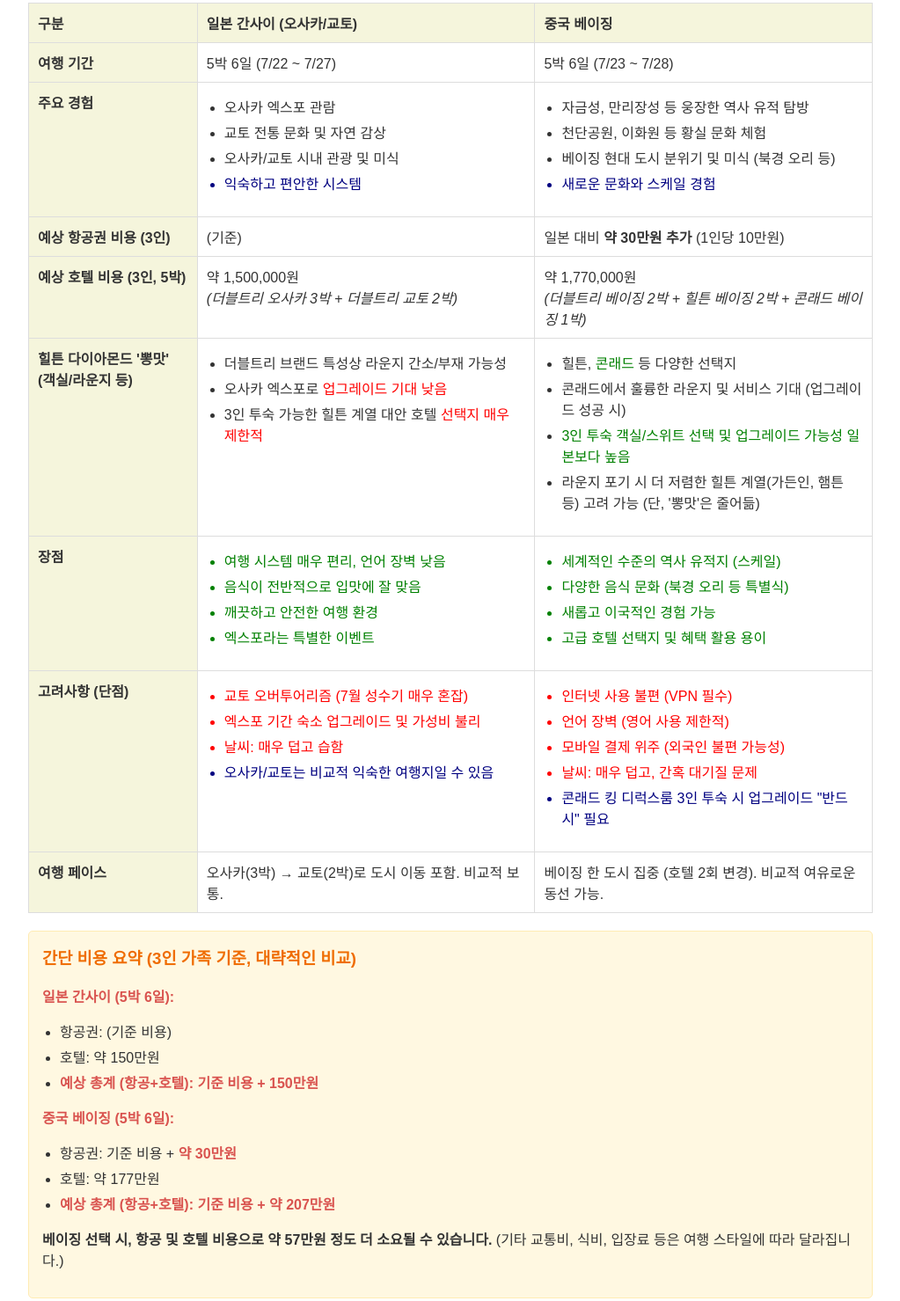
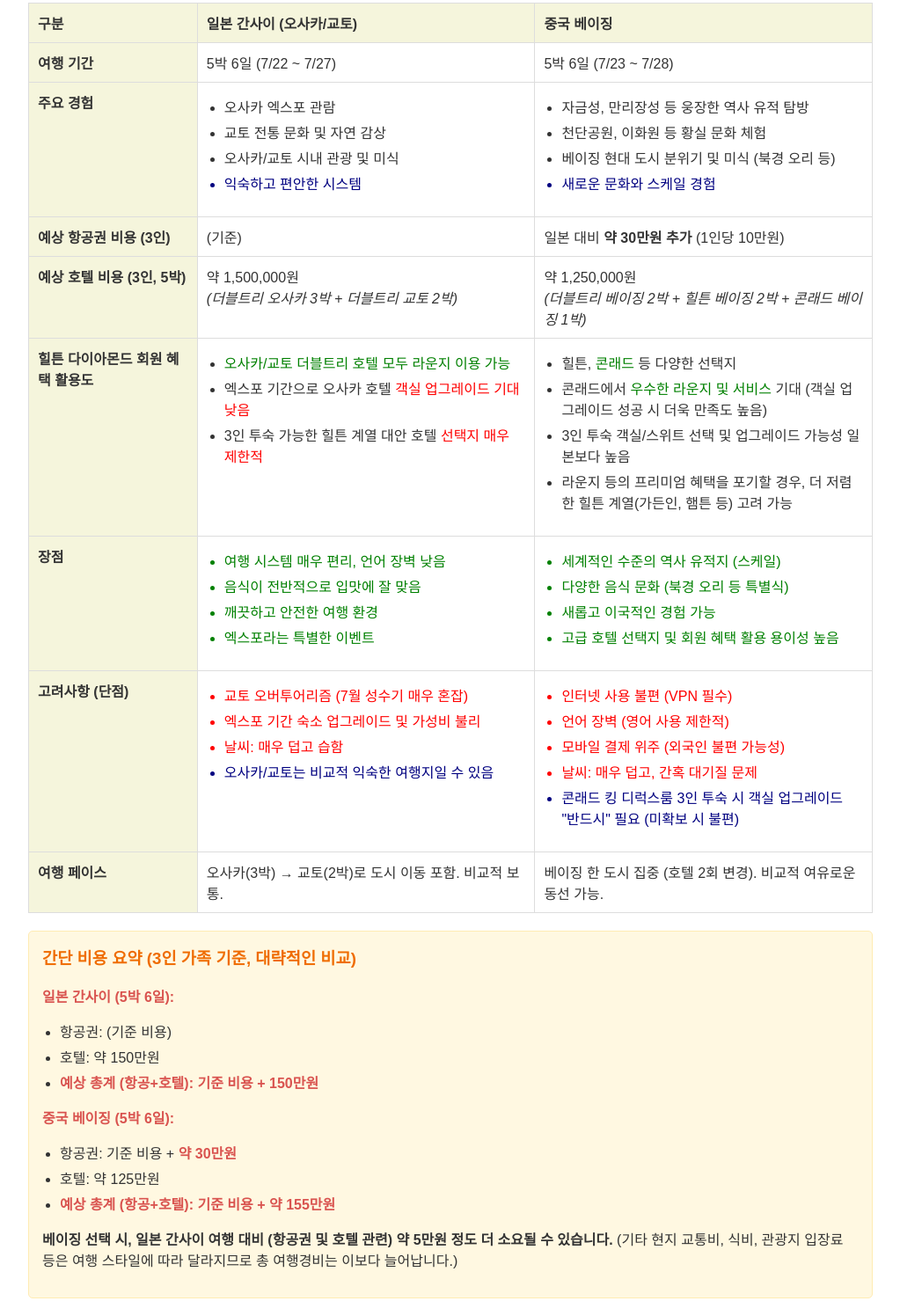
Before and after one commit to sukhoonY/travels, a plain HTML site: page comparison.html in a window 1280 px wide. Shown: the part 262-1741 px from the top of the page at 88% size, without its empty margins (128-1151 px from the left). Drawn offline with Linux system fonts and the light colour scheme.

Commit message:
Update comparison.html

```diff
--- a/comparison.html
+++ b/comparison.html
@@ -85,23 +85,23 @@
                         <tr>
                             <th>예상 호텔 비용 (3인, 5박)</th>
                             <td>약 1,500,000원<br><em>(더블트리 오사카 3박 + 더블트리 교토 2박)</em></td>
-                            <td>약 1,770,000원<br><em>(더블트리 베이징 2박 + 힐튼 베이징 2박 + 콘래드 베이징 1박)</em></td>
+                            <td>약 1,250,000원<br><em>(더블트리 베이징 2박 + 힐튼 베이징 2박 + 콘래드 베이징 1박)</em></td>
                         </tr>
                          <tr>
-                            <th>힐튼 다이아몬드 '뽕맛' (객실/라운지 등)</th>
+                            <th>힐튼 다이아몬드 회원 혜택 활용도</th>
                             <td>
                                 <ul>
-                                    <li>더블트리 브랜드 특성상 라운지 간소/부재 가능성</li>
-                                    <li>오사카 엑스포로 <span class="con">업그레이드 기대 낮음</span></li>
+                                    <li><span class="pro">오사카/교토 더블트리 호텔 모두 라운지 이용 가능</span></li>
+                                    <li>엑스포 기간으로 오사카 호텔 <span class="con">객실 업그레이드 기대 낮음</span></li>
                                     <li>3인 투숙 가능한 힐튼 계열 대안 호텔 <span class="con">선택지 매우 제한적</span></li>
                                 </ul>
                             </td>
                             <td>
                                 <ul>
                                     <li>힐튼, <span class="pro">콘래드</span> 등 다양한 선택지</li>
-                                    <li>콘래드에서 훌륭한 라운지 및 서비스 기대 (업그레이드 성공 시)</li>
-                                    <li><span class="pro">3인 투숙 객실/스위트 선택 및 업그레이드 가능성 일본보다 높음</span></li>
-                                    <li>라운지 포기 시 더 저렴한 힐튼 계열(가든인, 햄튼 등) 고려 가능 (단, '뽕맛'은 줄어듦)</li>
+                                    <li>콘래드에서 <span class="pro">우수한 라운지 및 서비스</span> 기대 (객실 업그레이드 성공 시 더욱 만족도 높음)</li>
+                                    <li>3인 투숙 객실/스위트 선택 및 업그레이드 가능성 일본보다 높음</li>
+                                    <li>라운지 등의 프리미엄 혜택을 포기할 경우, 더 저렴한 힐튼 계열(가든인, 햄튼 등) 고려 가능</li>
                                 </ul>
                             </td>
                         </tr>
@@ -120,7 +120,7 @@
                                     <li class="pro">세계적인 수준의 역사 유적지 (스케일)</li>
                                     <li class="pro">다양한 음식 문화 (북경 오리 등 특별식)</li>
                                     <li class="pro">새롭고 이국적인 경험 가능</li>
-                                    <li class="pro">고급 호텔 선택지 및 혜택 활용 용이</li>
+                                    <li class="pro">고급 호텔 선택지 및 회원 혜택 활용 용이성 높음</li>
                                 </ul>
                             </td>
                         </tr>
@@ -140,7 +140,7 @@
                                     <li class="con">언어 장벽 (영어 사용 제한적)</li>
                                     <li class="con">모바일 결제 위주 (외국인 불편 가능성)</li>
                                     <li class="con">날씨: 매우 덥고, 간혹 대기질 문제</li>
-                                    <li class="neutral">콘래드 킹 디럭스룸 3인 투숙 시 업그레이드 "반드시" 필요</li>
+                                    <li class="neutral">콘래드 킹 디럭스룸 3인 투숙 시 객실 업그레이드 "반드시" 필요 (미확보 시 불편)</li>
                                 </ul>
                             </td>
                         </tr>
@@ -165,10 +165,10 @@
                     <p><strong>중국 베이징 (5박 6일):</strong></p>
                     <ul>
                         <li>항공권: 기준 비용 + <strong>약 30만원</strong></li>
-                        <li>호텔: 약 177만원</li>
-                        <li><strong>예상 총계 (항공+호텔): 기준 비용 + 약 207만원</strong></li>
+                        <li>호텔: 약 125만원</li>
+                        <li><strong>예상 총계 (항공+호텔): 기준 비용 + 약 155만원</strong></li>
                     </ul>
-                    <p><span class="highlight">베이징 선택 시, 항공 및 호텔 비용으로 약 57만원 정도 더 소요될 수 있습니다.</span> (기타 교통비, 식비, 입장료 등은 여행 스타일에 따라 달라집니다.)</p>
+                    <p><span class="highlight">베이징 선택 시, 일본 간사이 여행 대비 (항공권 및 호텔 관련) 약 5만원 정도 더 소요될 수 있습니다.</span> (기타 현지 교통비, 식비, 관광지 입장료 등은 여행 스타일에 따라 달라지므로 총 여행경비는 이보다 늘어납니다.)</p>
                 </div>
             </div>
 
```
